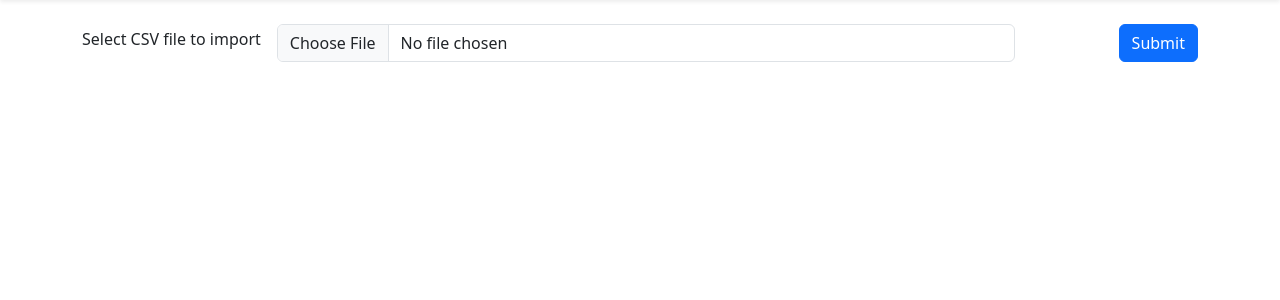
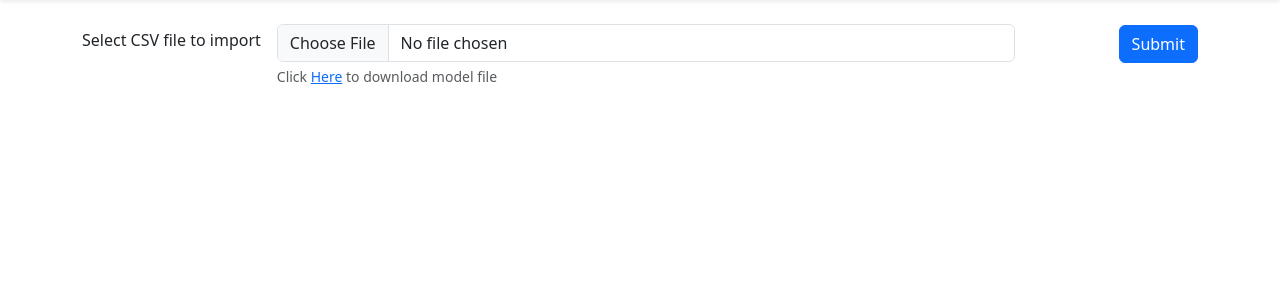
Before and after one commit to solfacil/desafio-solfacil, a FastAPI app: page / in a window 1280 px wide. Shown: the part 56-356 px from the top of the page. Run offline with FastAPI, Linux system fonts and the light colour scheme; some libraries are stand-ins or nearby versions.

Commit message:
refactor: include link to download model

```diff
--- a/app/templates/index.html
+++ b/app/templates/index.html
@@ -4,6 +4,7 @@
     <meta charset="utf-8">
     <meta name="viewport" content="width=device-width, initial-scale=1">
     <title>Desafio Solfacil</title>
+    <link rel="icon" type="image/x-icon" href="{{ url_for('static', path='/223438.png') }}">
     <link href="https://cdn.jsdelivr.net/npm/bootstrap@5.3.0/dist/css/bootstrap.min.css" rel="stylesheet" integrity="sha384-9ndCyUaIbzAi2FUVXJi0CjmCapSmO7SnpJef0486qhLnuZ2cdeRhO02iuK6FUUVM" crossorigin="anonymous">
 </head>
 <body>
@@ -38,13 +39,14 @@
             </div>
             <form id="csvForm" method="POST" enctype="multipart/form-data">
                 <div class="row g-3 align-items-center">
-                    <div class="col-auto">
+                    <div class="col-auto mb-4">
                         <label for="formFile" class="form-label">Select CSV file to import</label>
                     </div>
                     <div class="col-8">
                         <input class="form-control" type="file" name="upload_file" id="formFile" required>
+                        <div id="emailHelp" class="form-text">Click <a href="{{ url_for('static', path='/exemplo.csv') }}" title="Model file">Here</a> to download model file</div>
                     </div>
-                    <div class="col-auto ms-md-auto">
+                    <div class="col-auto ms-md-auto mb-4">
                         <button type="button" onclick="submitForm()" class="btn btn-primary">Submit</button>
                     </div>
                 </div>
```
